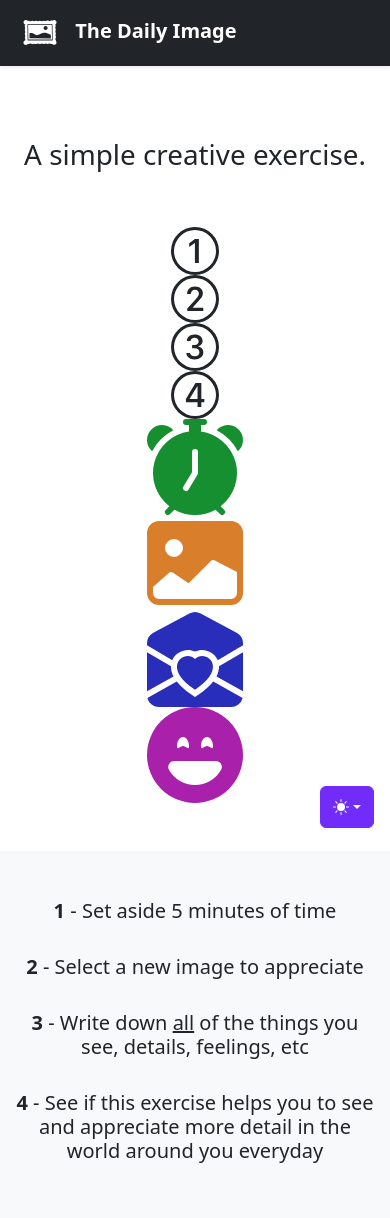
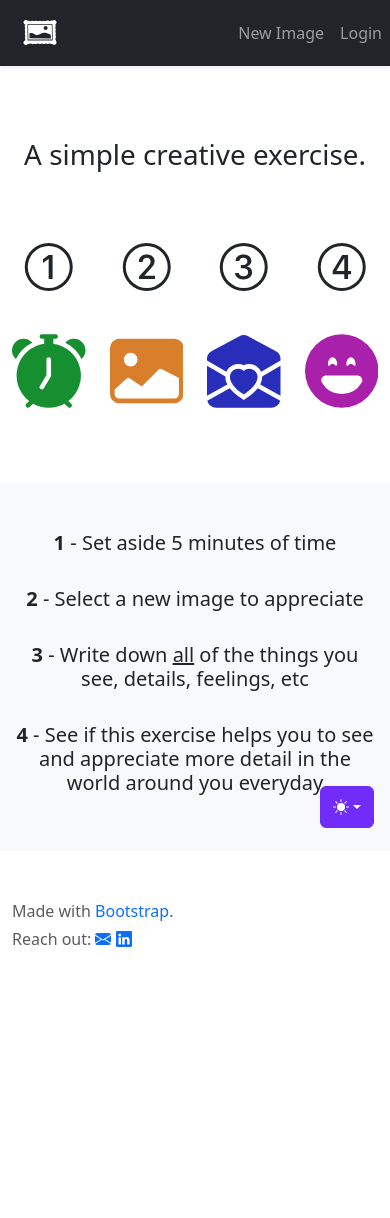
Before and after one commit to gypsytearss/the-daily-image, a Flask app: page / in a window 390 px wide. Shown: the top 1218 px of the page. After the commit the page ends 999 px from the top, so only its background shows below. Run offline with Flask 3, Linux system fonts and the light colour scheme.

Commit message:
Fix some mobile layout issues

```diff
--- a/templates/base.html
+++ b/templates/base.html
@@ -20,9 +20,10 @@
             user-select: none;
         }
 
-        @media (min-width: 768px) {
-            .bd-placeholder-img-lg {
-                font-size: 3.5rem;
+        /* Mobile adjustments */
+        @media (max-width: 600px) {
+            .navbar-brand strong {
+                display: none;
             }
         }
 
@@ -221,12 +222,12 @@
         </ul>
     </div>
 
-    <nav class="navbar navbar-expand-md navbar-dark bg-dark shadow-sm">
+    <nav class="navbar navbar-expand navbar-dark bg-dark shadow-sm">
         <a class="navbar-brand" href="{{ url_for('main.index') }}">
             <img id="logo" src="{{ url_for('static', filename='camera_icon.svg') }}" alt="logo">
             <strong>The Daily Image</strong>
         </a>
-        <div class="collapse navbar-collapse justify-content-end" id="navbarNav">
+        <div class="navbar-collapse justify-content-end" id="navbarNav">
             <ul class="navbar-nav ms-auto">
                 <li class="nav-item active">
                     <a class="nav-link" href="{{ url_for('main.new_image') }}">New Image</a>
--- a/templates/index.html
+++ b/templates/index.html
@@ -5,53 +5,75 @@
     <h1>{% block title %} A simple creative exercise.{% endblock %}</h1>
     <br><br>
     <div class="row py-lg-3">
-        <svg xmlns="http://www.w3.org/2000/svg" width="48" height="48" fill="currentColor" class="bi bi-1-circle col-sm"
-            viewBox="0 0 16 16">
+        <div class="col">
+            <div class="row">
+                <svg xmlns="http://www.w3.org/2000/svg" width="48" height="48" fill="currentColor"
+                    class="bi bi-1-circle my-3" viewBox="0 0 16 16">
                     <path
                         d="M1 8a7 7 0 1 0 14 0A7 7 0 0 0 1 8Zm15 0A8 8 0 1 1 0 8a8 8 0 0 1 16 0ZM9.283 4.002V12H7.971V5.338h-.065L6.072 6.656V5.385l1.899-1.383h1.312Z" />
                 </svg>
-        <svg xmlns="http://www.w3.org/2000/svg" width="48" height="48" fill="currentColor" class="bi bi-2-circle col-sm"
-            viewBox="0 0 16 16">
+            </div>
+            <div class="row">
+                <svg xmlns="http://www.w3.org/2000/svg" width="96" height="96" fill="currentColor"
+                    class="bi bi-alarm-fill my-3" viewBox="0 0 16 16">
+                    <path fill="#158f30"
+                        d="M6 .5a.5.5 0 0 1 .5-.5h3a.5.5 0 0 1 0 1H9v1.07a7.001 7.001 0 0 1 3.274 12.474l.601.602a.5.5 0 0 1-.707.708l-.746-.746A6.97 6.97 0 0 1 8 16a6.97 6.97 0 0 1-3.422-.892l-.746.746a.5.5 0 0 1-.707-.708l.602-.602A7.001 7.001 0 0 1 7 2.07V1h-.5A.5.5 0 0 1 6 .5zm2.5 5a.5.5 0 0 0-1 0v3.362l-1.429 2.38a.5.5 0 1 0 .858.515l1.5-2.5A.5.5 0 0 0 8.5 9V5.5zM.86 5.387A2.5 2.5 0 1 1 4.387 1.86 8.035 8.035 0 0 0 .86 5.387zM11.613 1.86a2.5 2.5 0 1 1 3.527 3.527 8.035 8.035 0 0 0-3.527-3.527z" />
+                </svg>
+            </div>
+        </div>
+        <div class="col">
+            <div class="row">
+                <svg xmlns="http://www.w3.org/2000/svg" width="48" height="48" fill="currentColor"
+                    class="bi bi-2-circle my-3" viewBox="0 0 16 16">
                     <path
                         d="M1 8a7 7 0 1 0 14 0A7 7 0 0 0 1 8Zm15 0A8 8 0 1 1 0 8a8 8 0 0 1 16 0ZM6.646 6.24v.07H5.375v-.064c0-1.213.879-2.402 2.637-2.402 1.582 0 2.613.949 2.613 2.215 0 1.002-.6 1.667-1.287 2.43l-.096.107-1.974 2.22v.077h3.498V12H5.422v-.832l2.97-3.293c.434-.475.903-1.008.903-1.705 0-.744-.557-1.236-1.313-1.236-.843 0-1.336.615-1.336 1.306Z" />
                 </svg>
-        <svg xmlns="http://www.w3.org/2000/svg" width="48" height="48" fill="currentColor" class="bi bi-3-circle col-sm"
-            viewBox="0 0 16 16">
+            </div>
+            <div class="row">
+                <svg xmlns="http://www.w3.org/2000/svg" width="96" height="96" fill="currentColor"
+                    class="bi bi-image-fill my-3" viewBox="0 0 16 16">
+                    <path fill="#d97f2b"
+                        d="M.002 3a2 2 0 0 1 2-2h12a2 2 0 0 1 2 2v10a2 2 0 0 1-2 2h-12a2 2 0 0 1-2-2V3zm1 9v1a1 1 0 0 0 1 1h12a1 1 0 0 0 1-1V9.5l-3.777-1.947a.5.5 0 0 0-.577.093l-3.71 3.71-2.66-1.772a.5.5 0 0 0-.63.062L1.002 12zm5-6.5a1.5 1.5 0 1 0-3 0 1.5 1.5 0 0 0 3 0z" />
+                </svg>
+            </div>
+        </div>
+        <div class="col">
+            <div class="row">
+                <svg xmlns="http://www.w3.org/2000/svg" width="48" height="48" fill="currentColor"
+                    class="bi bi-3-circle my-3" viewBox="0 0 16 16">
                     <path
                         d="M7.918 8.414h-.879V7.342h.838c.78 0 1.348-.522 1.342-1.237 0-.709-.563-1.195-1.348-1.195-.79 0-1.312.498-1.348 1.055H5.275c.036-1.137.95-2.115 2.625-2.121 1.594-.012 2.608.885 2.637 2.062.023 1.137-.885 1.776-1.482 1.875v.07c.703.07 1.71.64 1.734 1.917.024 1.459-1.277 2.396-2.93 2.396-1.705 0-2.707-.967-2.754-2.144H6.33c.059.597.68 1.06 1.541 1.066.973.006 1.6-.563 1.588-1.354-.006-.779-.621-1.318-1.541-1.318Z" />
                     <path d="M16 8A8 8 0 1 1 0 8a8 8 0 0 1 16 0ZM1 8a7 7 0 1 0 14 0A7 7 0 0 0 1 8Z" />
                 </svg>
-        <svg xmlns="http://www.w3.org/2000/svg" width="48" height="48" fill="currentColor" class="bi bi-4-circle col-sm"
-            viewBox="0 0 16 16">
+            </div>
+            <div class="row">
+                <svg xmlns="http://www.w3.org/2000/svg" width="96" height="96" fill="currentColor"
+                    class="bi bi-envelope-open-heart-fill my-3" viewBox="0 0 16 16">
+                    <path fill="#292eba"
+                        d="M8.941.435a2 2 0 0 0-1.882 0l-6 3.2A2 2 0 0 0 0 5.4v.313l4.222 2.475c.024-.058.05-.114.08-.17.665-1.3 2.362-1.917 3.698-1.25 1.336-.667 3.033-.05 3.699 1.25a3.3 3.3 0 0 1 .08.17L16 5.713V5.4a2 2 0 0 0-1.059-1.765l-6-3.2ZM0 6.873l4 2.344c-.012.542.124 1.117.416 1.694l.004.006L0 13.372v-6.5Zm.059 7.611 4.9-2.723c.563.73 1.383 1.467 2.49 2.198l.551.365.551-.365c1.107-.73 1.927-1.467 2.49-2.198l4.9 2.723A2 2 0 0 1 14 16H2a2 2 0 0 1-1.941-1.516ZM16 13.372l-4.42-2.455.004-.006c.292-.577.428-1.152.415-1.694L16 6.873v6.5Z" />
+                    <path fill="#292eba" d="M8 7.993c1.664-1.711 5.825 1.283 0 5.132-5.825-3.85-1.664-6.843 0-5.132Z" />
+                </svg>
+            </div>
+        </div>
+        <div class="col">
+            <div class="row">
+                <svg xmlns="http://www.w3.org/2000/svg" width="48" height="48" fill="currentColor"
+                    class="bi bi-4-circle my-3" viewBox="0 0 16 16">
                     <path
                         d="M7.519 5.057c.22-.352.439-.703.657-1.055h1.933v5.332h1.008v1.107H10.11V12H8.85v-1.559H4.978V9.322c.77-1.427 1.656-2.847 2.542-4.265ZM6.225 9.281v.053H8.85V5.063h-.065c-.867 1.33-1.787 2.806-2.56 4.218Z" />
                     <path d="M16 8A8 8 0 1 1 0 8a8 8 0 0 1 16 0ZM1 8a7 7 0 1 0 14 0A7 7 0 0 0 1 8Z" />
                 </svg>
             </div>
-    <div class="row py-lg-3">
+            <div class="row">
                 <svg xmlns="http://www.w3.org/2000/svg" width="96" height="96" fill="currentColor"
-            class="bi bi-alarm-fill col-sm" viewBox="0 0 16 16">
-            <path fill="#158f30"
-                d="M6 .5a.5.5 0 0 1 .5-.5h3a.5.5 0 0 1 0 1H9v1.07a7.001 7.001 0 0 1 3.274 12.474l.601.602a.5.5 0 0 1-.707.708l-.746-.746A6.97 6.97 0 0 1 8 16a6.97 6.97 0 0 1-3.422-.892l-.746.746a.5.5 0 0 1-.707-.708l.602-.602A7.001 7.001 0 0 1 7 2.07V1h-.5A.5.5 0 0 1 6 .5zm2.5 5a.5.5 0 0 0-1 0v3.362l-1.429 2.38a.5.5 0 1 0 .858.515l1.5-2.5A.5.5 0 0 0 8.5 9V5.5zM.86 5.387A2.5 2.5 0 1 1 4.387 1.86 8.035 8.035 0 0 0 .86 5.387zM11.613 1.86a2.5 2.5 0 1 1 3.527 3.527 8.035 8.035 0 0 0-3.527-3.527z" />
-        </svg>
-        <svg xmlns="http://www.w3.org/2000/svg" width="96" height="96" fill="currentColor"
-            class="bi bi-image-fill col-sm" viewBox="0 0 16 16">
-            <path fill="#d97f2b"
-                d="M.002 3a2 2 0 0 1 2-2h12a2 2 0 0 1 2 2v10a2 2 0 0 1-2 2h-12a2 2 0 0 1-2-2V3zm1 9v1a1 1 0 0 0 1 1h12a1 1 0 0 0 1-1V9.5l-3.777-1.947a.5.5 0 0 0-.577.093l-3.71 3.71-2.66-1.772a.5.5 0 0 0-.63.062L1.002 12zm5-6.5a1.5 1.5 0 1 0-3 0 1.5 1.5 0 0 0 3 0z" />
-        </svg>
-        <svg xmlns="http://www.w3.org/2000/svg" width="96" height="96" fill="currentColor"
-            class="bi bi-envelope-open-heart-fill col-sm" viewBox="0 0 16 16">
-            <path fill="#292eba"
-                d="M8.941.435a2 2 0 0 0-1.882 0l-6 3.2A2 2 0 0 0 0 5.4v.313l4.222 2.475c.024-.058.05-.114.08-.17.665-1.3 2.362-1.917 3.698-1.25 1.336-.667 3.033-.05 3.699 1.25a3.3 3.3 0 0 1 .08.17L16 5.713V5.4a2 2 0 0 0-1.059-1.765l-6-3.2ZM0 6.873l4 2.344c-.012.542.124 1.117.416 1.694l.004.006L0 13.372v-6.5Zm.059 7.611 4.9-2.723c.563.73 1.383 1.467 2.49 2.198l.551.365.551-.365c1.107-.73 1.927-1.467 2.49-2.198l4.9 2.723A2 2 0 0 1 14 16H2a2 2 0 0 1-1.941-1.516ZM16 13.372l-4.42-2.455.004-.006c.292-.577.428-1.152.415-1.694L16 6.873v6.5Z" />
-            <path fill="#292eba" d="M8 7.993c1.664-1.711 5.825 1.283 0 5.132-5.825-3.85-1.664-6.843 0-5.132Z" />
-        </svg>
-        <svg xmlns="http://www.w3.org/2000/svg" width="96" height="96" fill="currentColor"
-            class="bi bi-emoji-laughing-fill col-sm" viewBox="0 0 16 16">
+                    class="bi bi-emoji-laughing-fill my-3" viewBox="0 0 16 16">
                     <path fill="#a920ab"
                         d="M8 16A8 8 0 1 0 8 0a8 8 0 0 0 0 16zM7 6.5c0 .501-.164.396-.415.235C6.42 6.629 6.218 6.5 6 6.5c-.218 0-.42.13-.585.235C5.164 6.896 5 7 5 6.5 5 5.672 5.448 5 6 5s1 .672 1 1.5zm5.331 3a1 1 0 0 1 0 1A4.998 4.998 0 0 1 8 13a4.998 4.998 0 0 1-4.33-2.5A1 1 0 0 1 4.535 9h6.93a1 1 0 0 1 .866.5zm-1.746-2.765C10.42 6.629 10.218 6.5 10 6.5c-.218 0-.42.13-.585.235C9.164 6.896 9 7 9 6.5c0-.828.448-1.5 1-1.5s1 .672 1 1.5c0 .501-.164.396-.415.235z" />
                 </svg>
+            </div>
+        </div>
+    </div>
 
-    </div>
 </section>
 
 <div class="py-5 bg-body-tertiary">
```
Lines whose indentation alone changed are shown as unchanged.
